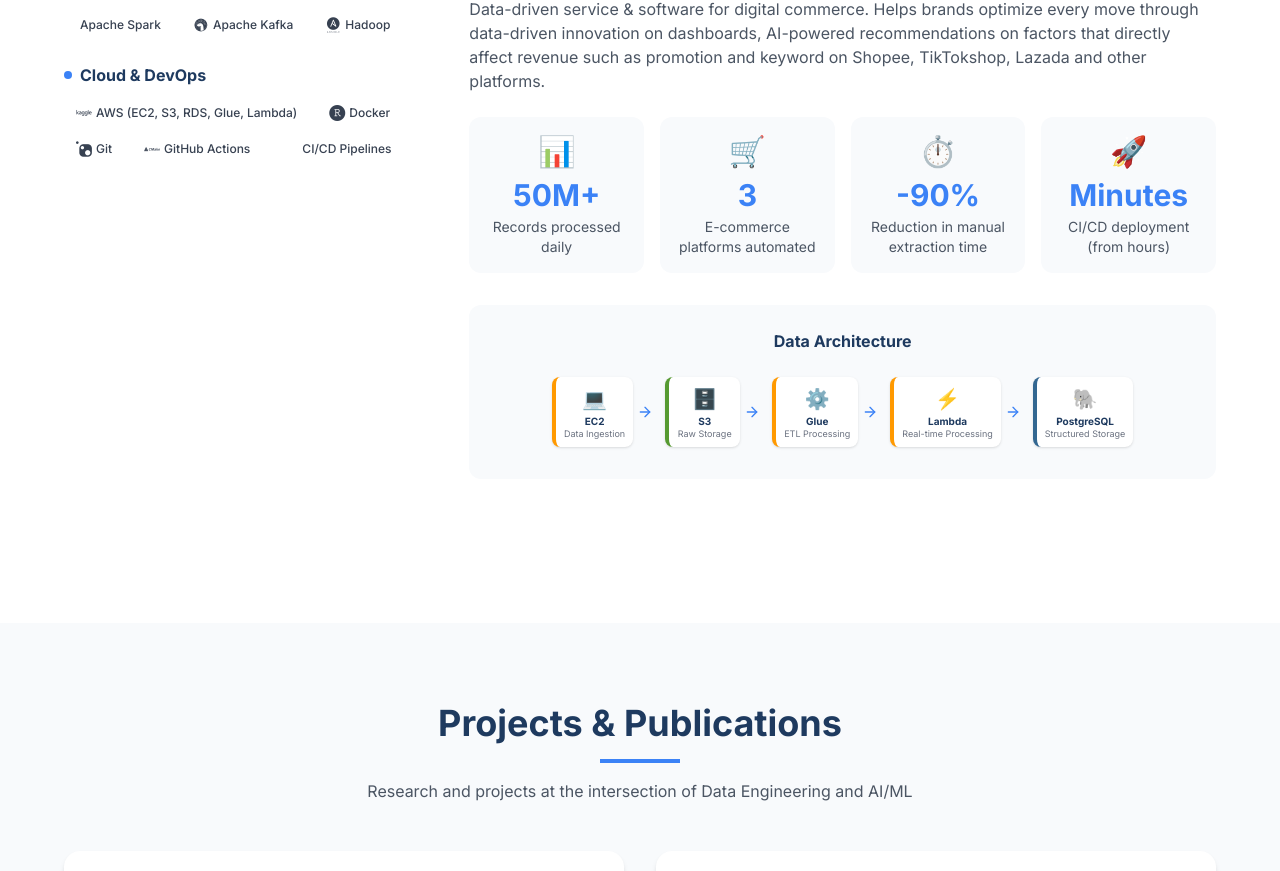
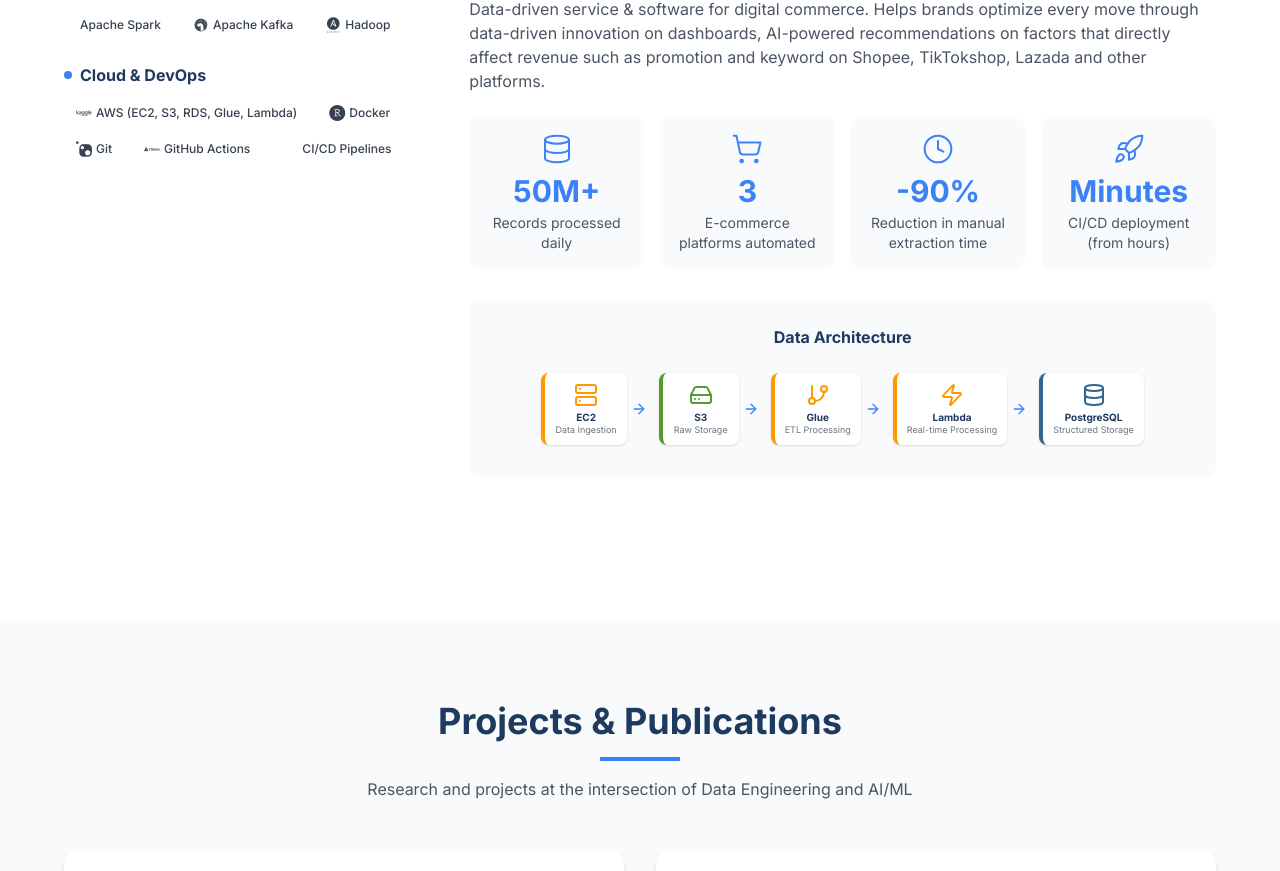
Before and after one commit to ThuatNguyenZ/profile, a React (Vite) app: page / in a window 1280 px wide. Shown: the part 3911-4782 px from the top of the page. Built offline with nearby package versions, Linux system fonts and the light colour scheme; some icons are missing.

Commit message:
feat: replace emoji with professional Lucide React icons

```diff
--- a/src/components/Experience.jsx
+++ b/src/components/Experience.jsx
@@ -1,5 +1,5 @@
 import { motion } from 'framer-motion'
-import { ExternalLink } from 'lucide-react'
+import { ExternalLink, Database, ShoppingCart, Clock, Rocket } from 'lucide-react'
 import Section from './common/Section'
 import SkillsSidebar from './experience/SkillsSidebar'
 import ArchitectureDiagram from './experience/ArchitectureDiagram'
@@ -36,16 +36,17 @@
   )
 }
 
-// Icon mapping for metrics
+// Icon mapping for metrics - using Lucide React components
 const metricIconMap = {
-  Database: '📊',
-  ShoppingCart: '🛒',
-  Clock: '⏱️',
-  Rocket: '🚀',
+  Database: Database,
+  ShoppingCart: ShoppingCart,
+  Clock: Clock,
+  Rocket: Rocket,
 }
 
 function getMetricIcon(iconName) {
-  return metricIconMap[iconName] || '📊'
+  const IconComponent = metricIconMap[iconName] || Database
+  return <IconComponent size={32} className="mx-auto text-secondary" />
 }
 
 export default function Experience() {
@@ -114,7 +115,9 @@
 
               {/* Metrics Cards */}
               <div className="grid grid-cols-2 md:grid-cols-4 gap-4 mb-8">
-                {exp.metrics.map((metric, i) => (
+                {exp.metrics.map((metric, i) => {
+                  const IconComponent = metricIconMap[metric.icon] || Database
+                  return (
                     <motion.div
                       key={i}
                       initial={{ opacity: 0, scale: 0.8 }}
@@ -123,13 +126,14 @@
                       transition={{ delay: i * 0.05 }}
                       className="bg-surface rounded-xl p-4 text-center"
                     >
-                    <div className="text-3xl mb-2">{getMetricIcon(metric.icon)}</div>
+                      <IconComponent size={32} className="mx-auto text-secondary mb-2" strokeWidth={1.5} />
                       <div className="text-2xl md:text-3xl font-bold text-secondary mb-1">
                         {metric.value}
                       </div>
                       <p className="text-gray-600 text-sm">{metric.label}</p>
                     </motion.div>
-                ))}
+                  )
+                })}
               </div>
 
               {/* Architecture Diagram */}
--- a/src/components/experience/ArchitectureDiagram.jsx
+++ b/src/components/experience/ArchitectureDiagram.jsx
@@ -1,13 +1,5 @@
 import { motion } from 'framer-motion'
-import { ArrowRight } from 'lucide-react'
-
-const serviceIcons = {
-  compute: '💻',
-  storage: '🗄️',
-  etl: '⚙️',
-  function: '⚡',
-  database: '🐘',
-}
+import { ArrowRight, Server, HardDrive, GitBranch, Zap, Database } from 'lucide-react'
 
 const serviceColors = {
   EC2: '#FF9900',
@@ -17,6 +9,25 @@
   PostgreSQL: '#336791',
 }
 
+// Custom SVG icons for each service
+const serviceIcons = {
+  compute: ({ size = 32, color }) => (
+    <Server size={size} strokeWidth={2} color={color} />
+  ),
+  storage: ({ size = 32, color }) => (
+    <HardDrive size={size} strokeWidth={2} color={color} />
+  ),
+  etl: ({ size = 32, color }) => (
+    <GitBranch size={size} strokeWidth={2} color={color} />
+  ),
+  function: ({ size = 32, color }) => (
+    <Zap size={size} strokeWidth={2} color={color} />
+  ),
+  database: ({ size = 32, color }) => (
+    <Database size={size} strokeWidth={2} color={color} />
+  ),
+}
+
 export default function ArchitectureDiagram({ architecture }) {
   return (
     <div className="bg-surface rounded-xl p-6">
@@ -24,7 +35,11 @@
 
       {/* Single row flow - nowrap with scroll on mobile */}
       <div className="flex items-center justify-center gap-2 overflow-x-auto py-2">
-        {architecture.services.map((service, index) => (
+        {architecture.services.map((service, index) => {
+          const IconComponent = serviceIcons[service.icon] || serviceIcons.compute
+          const color = serviceColors[service.name] || '#3B82F6'
+
+          return (
             <motion.div
               key={service.name}
               initial={{ opacity: 0, x: -20 }}
@@ -34,18 +49,21 @@
               className="flex items-center flex-shrink-0"
             >
               <div
-              className="bg-white rounded-lg p-2 text-center min-w-[75px] shadow border-l-4"
-              style={{ borderLeftColor: serviceColors[service.name] || '#3B82F6' }}
+                className="bg-white rounded-lg p-2.5 text-center min-w-[80px] shadow border-l-4"
+                style={{ borderLeftColor: color }}
               >
-              <div className="text-xl mb-0.5">{serviceIcons[service.icon]}</div>
+                <div className="flex justify-center mb-1" style={{ color }}>
+                  <IconComponent size={24} strokeWidth={2} />
+                </div>
                 <div className="font-bold text-primary text-[10px] leading-tight">{service.name}</div>
                 <div className="text-[9px] text-gray-500 leading-tight">{service.description}</div>
               </div>
               {index < architecture.services.length - 1 && (
-              <ArrowRight className="text-secondary mx-1 flex-shrink-0" size={16} />
+                <ArrowRight className="text-secondary mx-1 flex-shrink-0" size={16} strokeWidth={2} />
               )}
             </motion.div>
-        ))}
+          )
+        })}
       </div>
     </div>
   )
```
Lines whose indentation alone changed are shown as unchanged.
